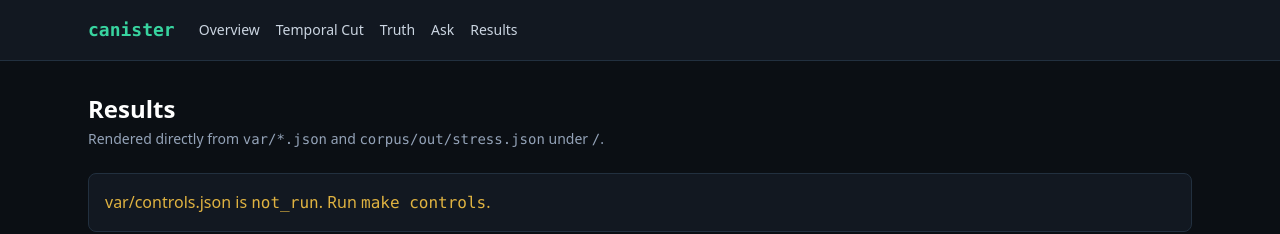
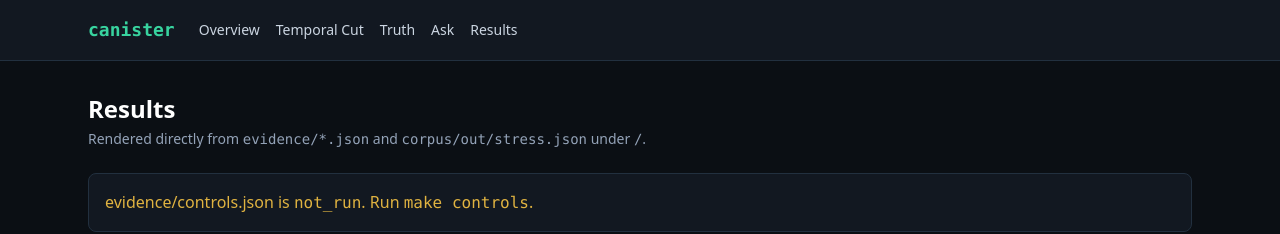
Before and after one commit to DiverseXL/canister, a Next.js app in the folder apps/web/: page /results in a window 1280 px wide. Shown: the top 234 px of the page. Built offline with nearby package versions, Linux system fonts and the light colour scheme.

Commit message:
Read console results from evidence/ instead of var/

```diff
--- a/apps/web/app/results/page.tsx
+++ b/apps/web/app/results/page.tsx
@@ -53,8 +53,8 @@ function Section({
 }
 
 export default async function Results() {
-  const controls = await readJson("var/controls.json");
-  const benchmark = await readJson("var/benchmark.json");
+  const controls = await readJson("evidence/controls.json");
+  const benchmark = await readJson("evidence/benchmark.json");
   const stress = await readJson("corpus/out/stress.json");
 
   return (
@@ -62,7 +62,7 @@ export default async function Results() {
       <section>
         <h1 className="text-2xl font-semibold text-white">Results</h1>
         <p className="mt-1 text-sm text-slate-400">
-          Rendered directly from <span className="font-mono">var/*.json</span> and{" "}
+          Rendered directly from <span className="font-mono">evidence/*.json</span> and{" "}
           <span className="font-mono">corpus/out/stress.json</span> under{" "}
           <span className="font-mono">{repoRoot()}</span>.
         </p>
@@ -70,7 +70,7 @@ export default async function Results() {
 
       {!controls && (
         <div className="card text-contest">
-          var/controls.json is <span className="font-mono">not_run</span>. Run{" "}
+          evidence/controls.json is <span className="font-mono">not_run</span>. Run{" "}
           <span className="font-mono">make controls</span>.
         </div>
       )}
```
